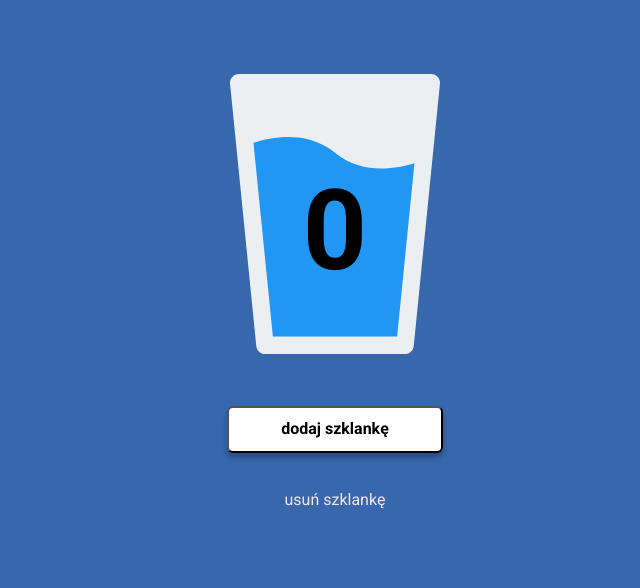
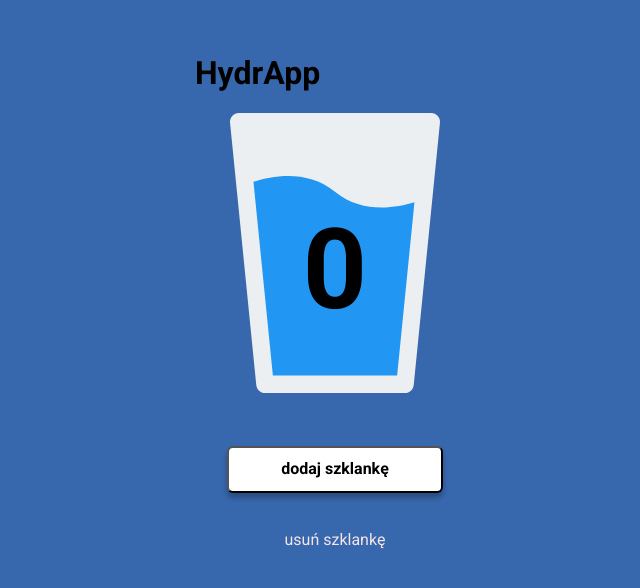
Before and after one commit to MaciejBoniaszczuk/hydrapp, a website: page src/content/index.html in a window 1280 px wide. Shown: the part 108-696 px from the top of the page, without its empty margins (305-945 px from the left). Drawn offline with nearby package versions, Linux system fonts and the light colour scheme; files that its build step writes are made by us from their sources.

Commit message:
feat: end of beta version

```diff
--- a/src/content/index.html
+++ b/src/content/index.html
@@ -5,11 +5,11 @@
   <meta charset="UTF-8" />
   <meta name="viewport" content="width=device-width, initial-scale=1.0" />
   <meta http-equiv="X-UA-Compatible" content="ie=edge" />
-  <title>Hydrapp</title>
+  <title>HydrApp</title>
   <meta name="aplikacja pozwalająca monitorować spożywanie wody" content="Description" />
 
   <!-- Title -->
-  <meta property="og:title" content="Hydrapp" />
+  <meta property="og:title" content="HydrApp" />
   <!-- OPTIONAL description. 2-4 sentences. -->
   <meta property="og:description" content="aplikacja pozwalająca monitorować spożywanie wody" />
   <!-- full url with http(s) ie. https://maciejkorsan.github.io/my-repo/ -->
@@ -30,7 +30,11 @@
 <body>
   <main>
     <section class="main__content">
+      <h1 class="heading">HydrApp</h1>
       <h2 class="water__number water__number--js"></h2>
+      <div class="counter">
+        <span class="counter__value"></span>
+      </div>
       <svg class="main__icon" width="280" height="280" viewBox="0 0 280 280" fill="none"
         xmlns="http://www.w3.org/2000/svg">
         <path
--- a/src/scss/main.scss
+++ b/src/scss/main.scss
@@ -4,6 +4,7 @@
 
 html {
   box-sizing: border-box;
+  background: $blue;
 }
 
 *,
@@ -13,13 +14,13 @@ html {
 }
 
 body {
-  color: $yellow;
   background: $blue;
   min-height: 100vh;
   padding: 16px;
   display: flex;
   align-items: center;
   justify-content: center;
+  font-family: 'Roboto';
 }
 
 .add__button {
@@ -33,7 +34,6 @@ body {
 }
 
 .button__section {
-  font-family: 'Roboto';
   display: flex;
   padding-top: 48px;
   flex-direction: column;
@@ -56,7 +56,6 @@ body {
 
 .water__number {
   color: black;
-  font-family: Roboto, sans-serif;
   font-weight: bold;
   position: absolute;
   font-size: 112px;
```
Also changed, not shown: src/pwa/manifest.json.
